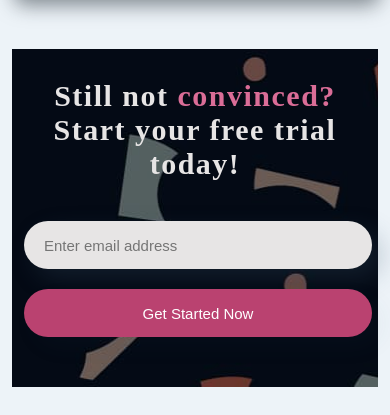
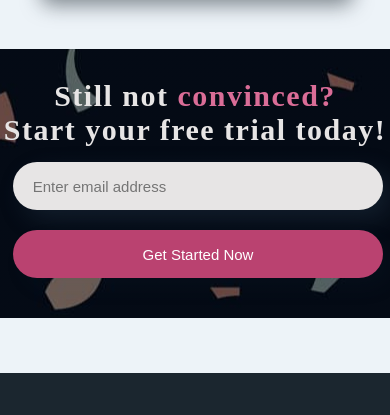
Before and after one commit to dannyhack/pppp, a plain HTML site: page pricing.html in a window 390 px wide. Shown: the part 3399-3814 px from the top of the page. Drawn offline with Linux system fonts and the light colour scheme; a web font is replaced by a local one.

Commit message:
first commit

```diff
--- a/css/style.css
+++ b/css/style.css
@@ -1074,7 +1074,7 @@ footer .sssvg{
     height: 45vh;
     background-image: linear-gradient( rgba(0,0,0,0.3),rgba(0,0,0,0.3),rgba(0,0,0,0.3)), url(../images/b2.jpg);
     background-position: bottom left;
-    background-color: red;
+    /* background-color: red; */
     margin: 30px auto;
     padding: 30px 0px;
     display: flex;
@@ -1872,7 +1872,7 @@ footer .sssvg{
         min-height: 1550px;
     }
     .con .wrapper .card{
-        width: 100%;
+        width: 85%;
         max-height: 485px;
     }
     .con .wrapper .front .features .text-hold{
@@ -1885,11 +1885,17 @@ footer .sssvg{
     .price h1{
         font-size: 30px;
     }
+    .try-free{
+        width: 100%;
+        background-position: center;
+
+    }
     .try-free h1{
         font-size: 30px;
     }
     .try-free .bottom{
         width: 95%;
+        margin-top: 15px;
     }
     .try-free .bottom  input{
         width: 100%;
@@ -1898,5 +1904,6 @@ footer .sssvg{
     .try-free .bottom  button{
         width: 100%;
         position: relative;
-    }
-}
+        margin-bottom: -10px;
+    }
+}
```
